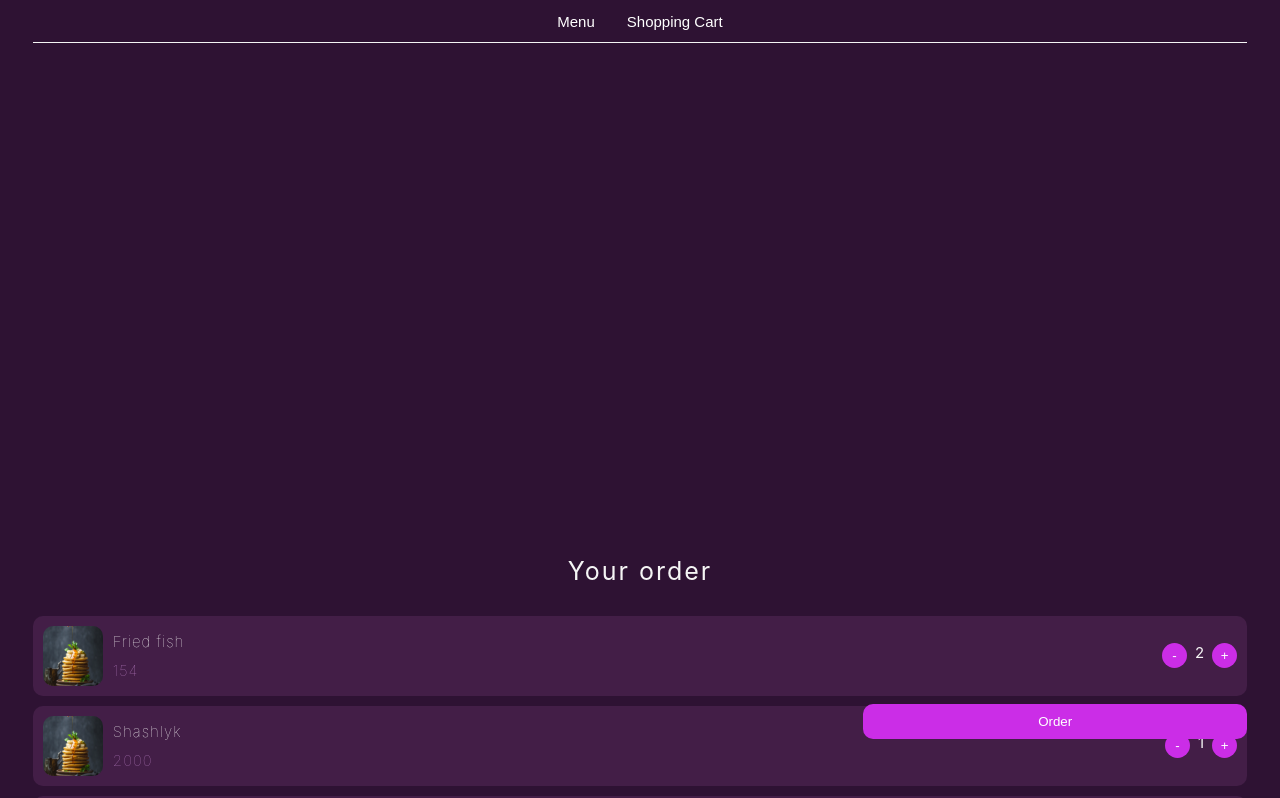
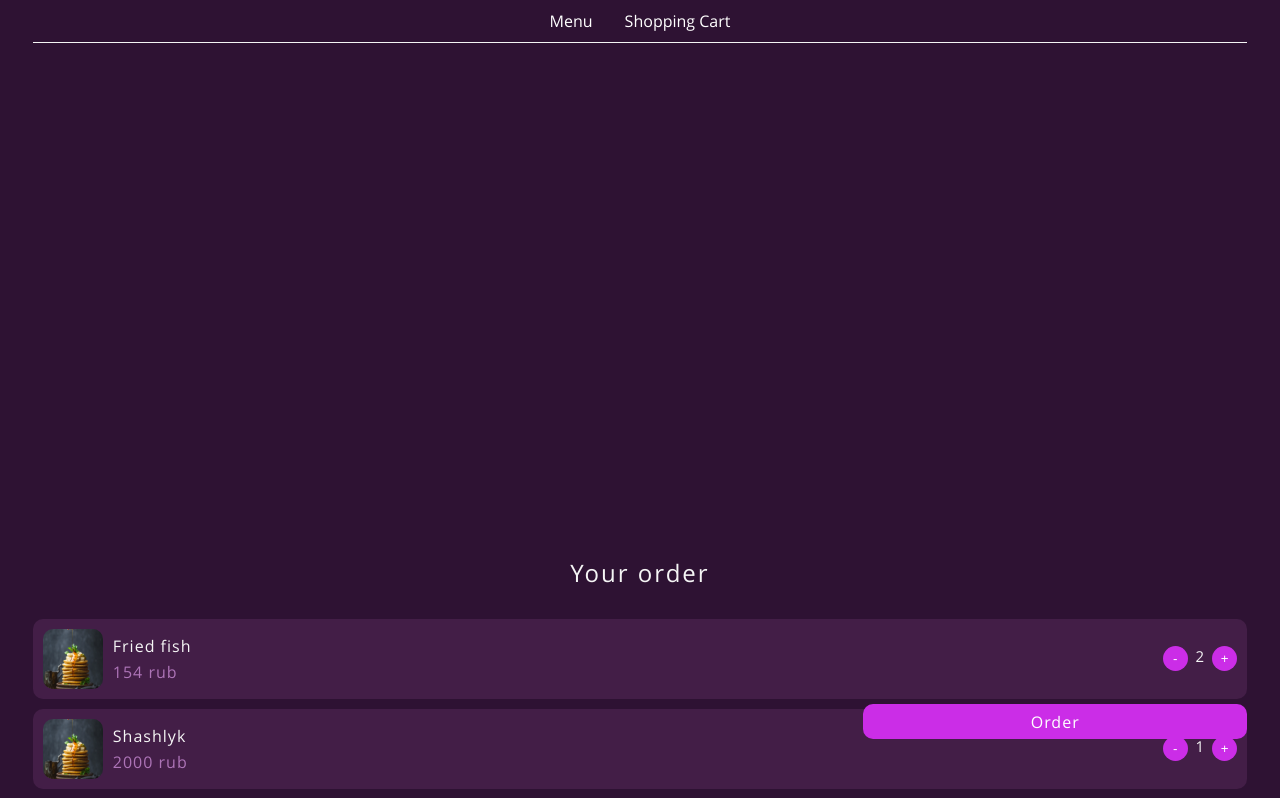
Before and after one commit to moflotas/onemenu, a React (Create React App) app in the folder onemenu/: page /shopping-cart in a window 1280 px wide. Shown: the top 798 px of the page. Built offline with nearby package versions, Linux system fonts and the light colour scheme.

Commit message:
added OpenSans font

```diff
--- a/onemenu/src/App.js
+++ b/onemenu/src/App.js
@@ -7,6 +7,7 @@ import { Routes, Route, Navigate, useLocation } from 'react-router-dom';
 import ShoppingCart from './components/ShoppingCart/ShoppingCart';
 import RestaurantAddress from './components/ChooseAddress/RestaurantAddress/RestaurantAddress';
 import Checkout from './components/Checkout/Checkout';
+<link rel="stylesheet" href="%PUBLIC_URL%/index.css"></link>
 
 
 function App() {
--- a/onemenu/src/App.module.scss
+++ b/onemenu/src/App.module.scss
@@ -1,10 +1,24 @@
 @import "variables";
+
 
 body {
   background-color: $bg_color;
   padding: 0 2.564102564102564102564102564103%;
+  font-family: 'Open Sans', sans-serif
 }
 
 .App {
   height: 100vh;
 }
+
+
+@font-face {
+  font-family: 'Open Sans';
+  font-weight: 300;
+  src: local('Open Sans'), url(./font/OpenSans-Light.ttf) format('truetype');
+}
+
+@font-face {
+  font-family: 'Open Sans';
+  src: local('Open Sans'), url(./font/OpenSans-Regular.ttf) format('truetype');
+}
--- a/onemenu/src/components/Checkout/Checkout.module.scss
+++ b/onemenu/src/components/Checkout/Checkout.module.scss
@@ -9,7 +9,7 @@
 }
 
 .title {
-    font-size: 25px;
+    font-size: 24px;
     text-align: center;
     color: $text_color;
     letter-spacing: 2px;
@@ -34,7 +34,8 @@
 }
 
 .info_place_label {
-    font-size: 15px;
+    font-family: 'Open Sans';
+    font-size: 16px;
     color: $hint_color;
     margin-top: 20px;
 }
@@ -65,14 +66,19 @@
     border-radius: 10px;
     padding: 10px;
     margin-top: 10px;
+    display: flex;
+    flex-direction: column;
+    gap: 5px;
 }
 
 .info_title {
     color: $hint_color;
+    font-size: 16px;
 }
 
 .info_data {
     color: $button_text_color;
+    font-size: 16px;
     margin-left: 5px;
 }
 
--- a/onemenu/src/components/ChooseAddress/HomeAddress/HomeAddress.module.scss
+++ b/onemenu/src/components/ChooseAddress/HomeAddress/HomeAddress.module.scss
@@ -6,7 +6,7 @@
 }
 
 .title {
-    font-size: 25px;
+    font-size: 24px;
     text-align: center;
     color: $text_color;
     letter-spacing: 2px;
@@ -66,6 +66,8 @@
     outline: none;
     color: $text_color;
     transition: .2s linear;
+    font-family: 'Open Sans';
+    font-weight: 300;
 }
 
 .input:focus {
--- a/onemenu/src/components/ChoosePlace/ChoosePlace.module.scss
+++ b/onemenu/src/components/ChoosePlace/ChoosePlace.module.scss
@@ -47,6 +47,9 @@
     background-color: $bg_color;
     border: none;
     margin-top: 30px;
+    font-family: "Open Sans";
+    font-weight: 300;
+    letter-spacing: 1px;
 }
 
 .labelBlock {
@@ -56,6 +59,8 @@
 .label {
     color: $link_color;
     font-size: 20px;
+    font-weight: 300;
+    letter-spacing: 1px;
 }
 
 .link {
--- a/onemenu/src/components/Header/Header.module.scss
+++ b/onemenu/src/components/Header/Header.module.scss
@@ -24,4 +24,7 @@
     outline: none;
     border: none;
     font-size: 15px;
+    font-family: 'Open Sans';
+    font-weight: 500;
+    font-size: 16px;
 }
--- a/onemenu/src/components/Menu/Cards/Card/Card.module.scss
+++ b/onemenu/src/components/Menu/Cards/Card/Card.module.scss
@@ -32,13 +32,20 @@
 
 .card_title {
     color: $text_color;
-    font-weight: 100;
+    font-family: 'Open Sans';
+    font-size: 16px;
+    font-weight: 300;
+    letter-spacing: 1px;
 }
 
 .card_price {
     margin-top: 3px;
     color: $hint_color;
-    font-weight: 400;
+    font-weight: 500;
+    font-family: 'Open Sans';
+    font-size: 16px;
+    letter-spacing: 1px;
+
 }
 
 .textCard {
--- a/onemenu/src/components/Menu/Choose/Category/Category.module.scss
+++ b/onemenu/src/components/Menu/Choose/Category/Category.module.scss
@@ -34,8 +34,7 @@
 }
 
 .choosing_span {
-    font-size: 15px;
+    font-size: 16px;
     color: $button_text_color;
     font-weight: 300;
-
 }
--- a/onemenu/src/components/Menu/Popup/Popup.module.scss
+++ b/onemenu/src/components/Menu/Popup/Popup.module.scss
@@ -53,11 +53,13 @@
     font-size: 20px;
     color: $text_color;
     letter-spacing: 2px;
+    font-family: 'Open Sans';
+    font-weight: 300;
 
 }
 
 .weight {
-    font-size: 15px;
+    font-size: 16px;
     letter-spacing: 1px;
     color: $hint_color;
     margin-top: 10px;
@@ -70,18 +72,20 @@
     color: $text_color;
     margin-left: 2.702702702702702702702702702703%;
     width: 94.594594594594594594594594594595%;
+    font-family: "Open Sans";
 }
 
 .base_ingredients {
     background-color: $bg_color;
     color: $text_color;
-    font-size: 15px;
+    font-size: 16px;
+    font-weight: 300;
+    letter-spacing: 1px;
     width: 94.594594594594594594594594594595%;
     margin: 0 auto 0;
     display: flex;
     flex-direction: column;
     border-radius: 10px;
-    // padding: 10px;
 }
 
 .ingredient_block {
@@ -118,8 +122,9 @@
 .footer_price {
     font-size: 20px;
     letter-spacing: 2px;
-    color: $hint_color;
+    color: $text_color;
     margin-left: 20px;
+
 }
 
 .footer_number {
--- a/onemenu/src/components/ShoppingCart/ShoppingCart.jsx
+++ b/onemenu/src/components/ShoppingCart/ShoppingCart.jsx
@@ -29,7 +29,7 @@ const ShoppingCart = () => {
                             <img className={styles.order_image} src={food.picture} alt="" />
                             <div className={styles.order_text}>
                                 <span>{food.name}</span>
-                                <span className={styles.order_price}>{food.price}</span>
+                                <span className={styles.order_price}>{food.price} rub</span>
                             </div>
                         </div>
                         <div className={styles.order_number}>
--- a/onemenu/src/components/ShoppingCart/ShoppingCart.module.scss
+++ b/onemenu/src/components/ShoppingCart/ShoppingCart.module.scss
@@ -5,10 +5,11 @@
 }
 
 .title {
-    font-size: 25px;
+    font-size: 24px;
     text-align: center;
     color: $text_color;
     letter-spacing: 2px;
+    font-weight: 500;
 }
 
 .dishes {
@@ -38,11 +39,11 @@
 .order_text {
     display: flex;
     flex-direction: column;
-    font-size: 15px;
+    font-size: 16px;
     color: $text_color;
-    font-weight: 100;
+    font-weight: 300;
     letter-spacing: 1px;
-    gap: 10px;
+    gap: 4px;
 }
 
 .order_image {
@@ -95,6 +96,10 @@
     height: 35px;
     border-radius: 10px;
     border: none;
+    font-family: 'Open Sans';
+    font-size: 16px;
+    letter-spacing: 1px;
+    font-weight: 500;
     background-color: $button_color;
     color: $button_text_color;
 }
```
Also changed, not shown: onemenu/src/font/OpenSans-Light.ttf (added), onemenu/src/font/OpenSans-Regular.ttf (added).
